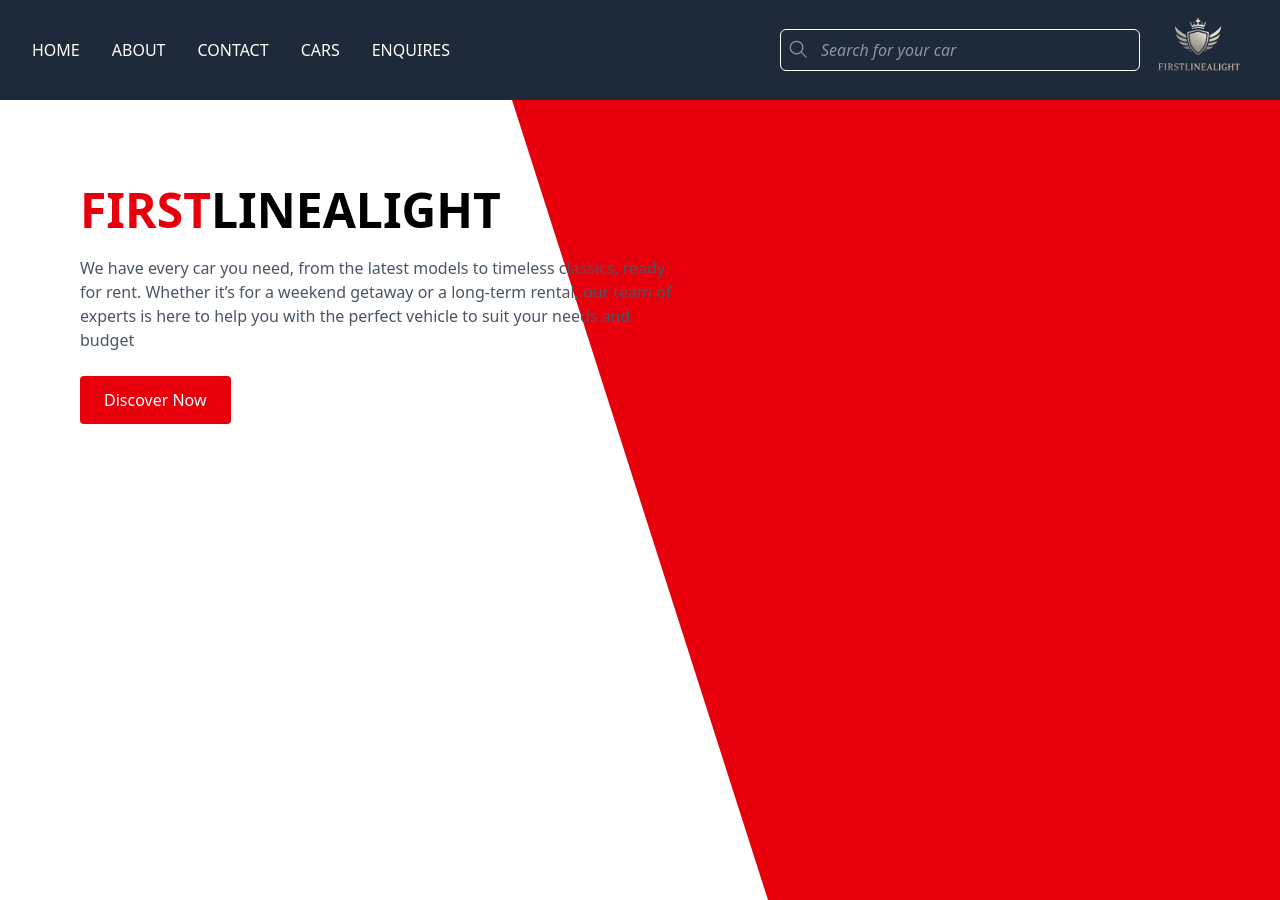
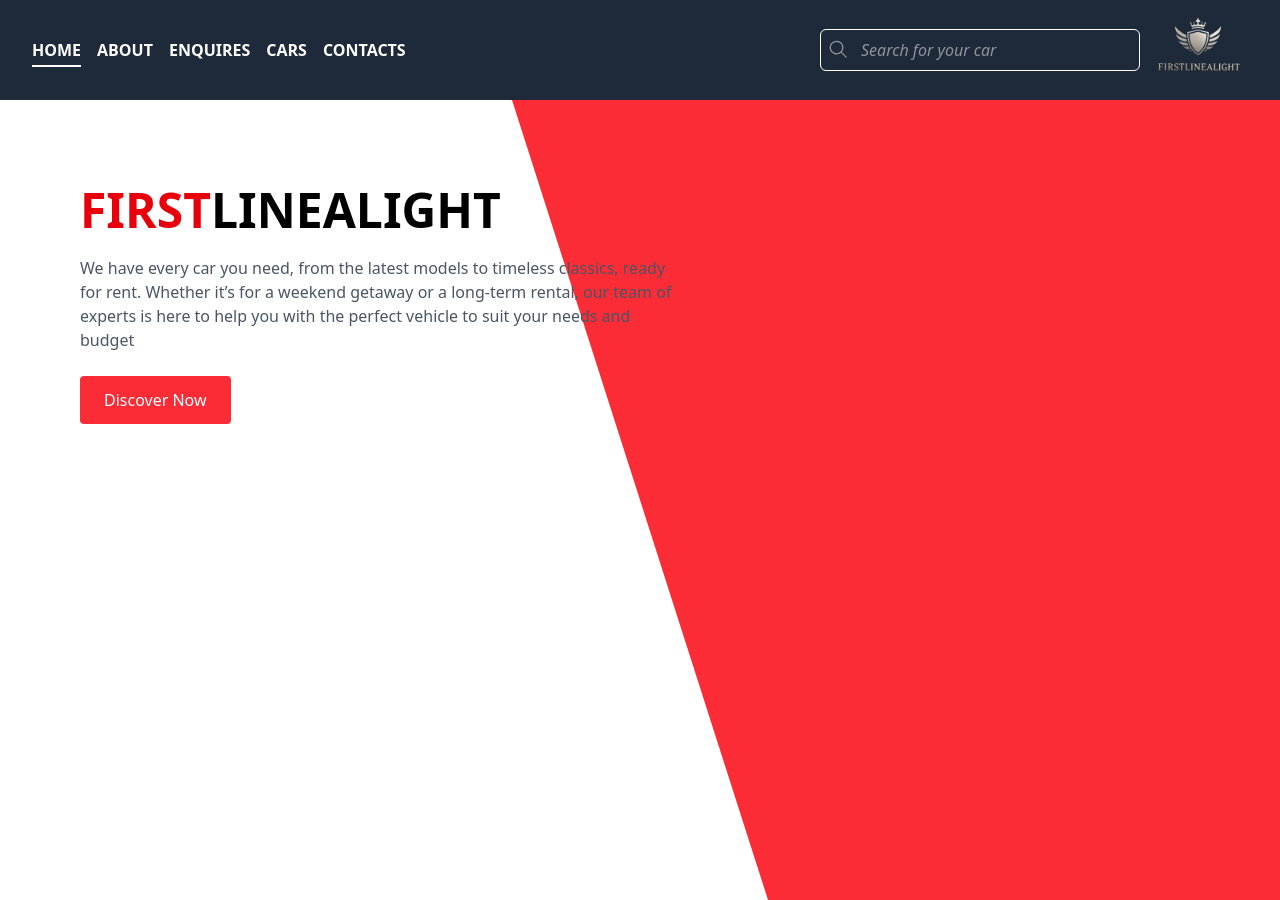
Before and after one commit to jahseed89/firstlinealight, a React (Vite) app: page / in a window 1280 px wide. Built offline with nearby package versions, Linux system fonts and the light colour scheme.

Commit message:
functionality on nav bar

```diff
--- a/src/App.jsx
+++ b/src/App.jsx
@@ -1,26 +1,66 @@
-import { Routes, Route } from 'react-router-dom'
-import Header from './components/header/Header'
-import Home from './components/home/Home'
-import About from './components/about/About'
-import Cars from './components/cars/Cars'
-import OurBlog from './components/blog/OurBlog'
-import ContactUs from './components/contact/ContactUs'
+// import { Routes, Route } from 'react-router-dom'
+// import Header from './components/header/Header'
+// import Home from './components/home/Home'
+// import About from './components/about/About'
+// import Cars from './components/cars/Cars'
+// import OurBlog from './components/blog/OurBlog'
+// import ContactUs from './components/contact/ContactUs'
+
+// function App() {
+
+//   return (
+//     <>
+//       <Header />
+//       <Routes>
+//         <Route path="/" element={<Home />} />
+//         <Route path="/about" element={<About />} />
+//         <Route path="/cars" element={<Cars />} />
+//         <Route path="/contact" element={<ContactUs />} />
+//         <Route path="blog" element={<OurBlog />} />
+//         <Route path="*" element={<h1>404 Not Found</h1>} />
+//       </Routes>
+//     </>
+//   )
+// }
+
+// export default App
+
+import { Routes, Route, useLocation } from 'react-router-dom';
+import Header from './components/header/Header';
+import Home from './components/home/Home';
+import About from './components/about/About';
+import Cars from './components/cars/Cars';
+import OurBlog from './components/blog/OurBlog';
+import ContactUs from './components/contact/ContactUs';
+import pageNotFound from '../src/assets/page-note-found.jpg';
 
 function App() {
+  const location = useLocation();
+
+  // List of known routes where Header should be shown
+  const knownPaths = ['/', '/about', '/cars', '/contact', '/blog'];
+  const showHeader = knownPaths.includes(location.pathname);
 
   return (
     <>
-      <Header />
+      {showHeader && <Header />}
       <Routes>
         <Route path="/" element={<Home />} />
         <Route path="/about" element={<About />} />
         <Route path="/cars" element={<Cars />} />
-        <Route path="/blog" element={<ContactUs />} />
-        <Route path="contact" element={<OurBlog />} />
-        <Route path="*" element={<h1>404 Not Found</h1>} />
+        <Route path="/contact" element={<ContactUs />} />
+        <Route path="/blog" element={<OurBlog />} />
+        <Route path="*" element={
+          <div>
+            <h1 className="text-center mt-20 text-red-600 text-3xl font-bold">
+            404 - Page Not Found
+            <img src={pageNotFound} alt="page not found" className='mx-auto' />
+          </h1>
+          </div>
+        } />
       </Routes>
     </>
-  )
+  );
 }
 
-export default App
+export default App;
--- a/src/components/header/Header.jsx
+++ b/src/components/header/Header.jsx
@@ -1,41 +1,140 @@
-import React from 'react';
+import React, { useState } from 'react';
 import { Link } from 'react-router-dom';
 import { GoSearch } from "react-icons/go";
-import siteLogo from '../../assets/logo.png'
-import { RiMenu3Fill } from "react-icons/ri";
+import siteLogo from '../../assets/logo.png';
+// import { RiMenu3Fill } from "react-icons/ri";
+import { NavLink } from 'react-router-dom';
+import { TfiMenuAlt } from "react-icons/tfi";
+
+const carOptions = [
+  'Benz C-Class',
+  'Benz E-Class',
+  'Benz G-Wagon',
+  'Toyota Camry',
+  'Toyota Corolla',
+  'Honda Civic',
+  'Honda Accord',
+  'BMW X5',
+  'BMW 3 Series'
+];
 
 const Header = () => {
+  const [isMenuOpen, setIsMenuOpen] = useState(false);
+  const [searchTerm, setSearchTerm] = useState('');
+  const [filteredCars, setFilteredCars] = useState([]);
+
+  const toggleMenu = () => {
+    setIsMenuOpen(prev => !prev);
+  };
+
+  const handleSearch = (e) => {
+    const value = e.target.value;
+    setSearchTerm(value);
+
+    if (value.trim() === '') {
+      setFilteredCars([]);
+    } else {
+      const filtered = carOptions.filter(car =>
+        car.toLowerCase().includes(value.toLowerCase())
+      );
+      setFilteredCars(filtered);
+    }
+  };
+
   return (
     <div className='bg-gray-800 py-3 lg:py-0 px-8'>
       <div className='flex justify-between items-center text-white'>
-      <div className='text-white-500 font-800 text-xl mr-4 lg:hidden'><RiMenu3Fill className='text-white-500 font-800 text-xl' /></div>
-        <ul className='hidden lg:flex space-x-4 font-900'>
-          <li className='text-white-500'>
-            <Link to="/">HOME</Link>
+        <div className='text-white font-bold text-xl mr-4 lg:hidden'>
+          <TfiMenuAlt onClick={toggleMenu} className='text-white text-xl' />
+        </div>
+        <ul className='hidden lg:flex space-x-4 font-bold'>
+          {[
+            { path: '/', label: 'HOME' },
+            { path: '/about', label: 'ABOUT' },
+            { path: '/blog', label: 'ENQUIRES' },
+            { path: '/cars', label: 'CARS' },
+            { path: '/contact', label: 'CONTACTS' }
+          ].map((item, index) => (
+            <li key={index}>
+              <NavLink
+                to={item.path}
+                className={({ isActive }) =>
+                  isActive
+                    ? 'border-b-2 border-grey-600 font-bold text-white pb-1'
+                    : 'text-white hover:text-grey-400'
+                }
+              >
+                {item.label}
+              </NavLink>
+              {/* <NavLink
+                to={item.path}
+                className={({ isActive }) =>
+                  isActive
+                    ? 'relative text-white font-bold after:content-[""] after:absolute after:-bottom-1 after:left-1/2 after:-translate-x-1/2 after:w-[70%] after:border-b-2 after:border-grey-600'
+                    : 'text-white hover:text-grey-400'
+                }
+              >
+                {item.label}
+              </NavLink> */}
+            </li>
+          ))}
+        </ul>
+        <div className='flex items-center space-x-2 relative'>
+          <div className='relative w-60 lg:w-80'>
+            <span className='absolute top-2.5 left-2 opacity-50 z-10'>
+              <GoSearch className='text-white cursor-pointer' size={20} />
+            </span>
+            <input
+              type="text"
+              value={searchTerm}
+              onChange={handleSearch}
+              placeholder='Search for your car'
+              className='border border-white py-2 pl-10 pr-2 rounded-md text-whit-500 w-full italic'
+            />
+            {filteredCars.length > 0 && (
+              <ul className='absolute z-20 bg-white text-black w-full mt-1 rounded-md shadow-lg max-h-60 overflow-y-auto'>
+                {filteredCars.map((car, index) => (
+                  <li
+                    key={index}
+                    className='px-4 py-2 hover:bg-gray-200 cursor-pointer'
+                    onClick={() => {
+                      setSearchTerm(car);
+                      setFilteredCars([]);
+                    }}
+                  >
+                    {car}
+                  </li>
+                ))}
+              </ul>
+            )}
+          </div>
+          <div>
+            <img src={siteLogo} alt="site-logo" className='w-[100px]' />
+          </div>
+        </div>
+      </div>
+      {/* Mobile Dropdown Menu */}
+      {isMenuOpen && (
+        <ul className='lg:hidden absolute top-16 left-0 right-0 bg-gray-400 text-white font-semibold text-center space-y-2 py-4 shadow-md rounded-b-md z-50'>
+          <li className='hover:bg-gray-700 py-2'>
+            <Link to="/" onClick={() => setIsMenuOpen(false)}>HOME</Link>
           </li>
-          <li className='text-white-500 ml-4'>
-            <Link to="/about">ABOUT</Link>
+          <li className='hover:bg-gray-700 py-2'>
+            <Link to="/about" onClick={() => setIsMenuOpen(false)}>ABOUT</Link>
           </li>
-          <li className='text-white-500 ml-4'>
-            <Link to="/contact">CONTACT</Link>
+          <li className='hover:bg-gray-700 py-2'>
+            <Link to="/blog" onClick={() => setIsMenuOpen(false)}>ENQUIRES</Link>
           </li>
-          <li className='text-white-500 ml-4'>
-            <Link to="/cars">CARS</Link>
+          <li className='hover:bg-gray-700 py-2'>
+            <Link to="/cars" onClick={() => setIsMenuOpen(false)}>CARS</Link>
           </li>
-          <li className='text-white-500 ml-4'>
-            <Link to="/blog">ENQUIRES</Link>
+          <li className='hover:bg-gray-700 py-2'>
+            <Link to="/contact" onClick={() => setIsMenuOpen(false)}>CONTACT</Link>
           </li>
         </ul>
-        <div className='flex items-center space-x-2'>
-          <div className='relative'>
-            <span className='absolute top-2.5 pl-2 opacity-50 z-50'><GoSearch className='text-white-500 cursor-pointer' size={20} /></span>
-            <input type="text" placeholder='Search for your car' className='border border-white-500 py-1.5 lg:py-2 pl-10 pr-2 rounded-md bg-white-500 w-60 lg:w-90 italic' />
-          </div>
-          <div><img src={siteLogo} alt="site-Logo" className='w-[100px]' /></div>
-        </div>
-      </div>
+      )}
     </div>
-  )
-}
+  );
+};
 
-export default Header
+export default Header;
--- a/src/components/home/Home.tsx
+++ b/src/components/home/Home.tsx
@@ -4,9 +4,9 @@ const Home = () => {
   return (
     <div>
       <div className="relative h-screen bg-white overflow-hidden">
-
-        <div className="absolute top-0 right-0 w-full h-full bg-red-600 z-0"
-          style={{ clipPath: 'polygon(40% 0, 100% 0, 100% 100%, 60% 100%)' }}></div>
+        <div className="absolute top-0 right-0 w-full h-full bg-gray-800 lg:bg-red-500 z-0"
+          style={{ clipPath: 'polygon(40% 0, 100% 0, 100% 100%, 60% 100%)' }}>
+        </div>
         <div className="relative z-10 p-10 md:p-20 max-w-3xl">
           <h1 className="text-4xl md:text-5xl font-bold text-black leading-tight">
             <span className="text-red-600">FIRST</span>LINEALIGHT
@@ -14,7 +14,7 @@ const Home = () => {
           <p className="mt-4 text-gray-600">
             We have every car you need, from the latest models to timeless classics, ready for rent. Whether it’s for a weekend getaway or a long-term rental, our team of experts is here to help you with the perfect vehicle to suit your needs and budget
           </p>
-          <button className="mt-6 bg-red-600 text-white px-6 py-3 rounded hover:bg-red-700 transition cursor-pointer">
+          <button className="mt-6 bg-red-500 text-white px-6 py-3 rounded hover:bg-red-700 transition cursor-pointer">
             Discover Now
           </button>
         </div>
```
Also changed, not shown: src/assets/page-note-found.jpg (added).
